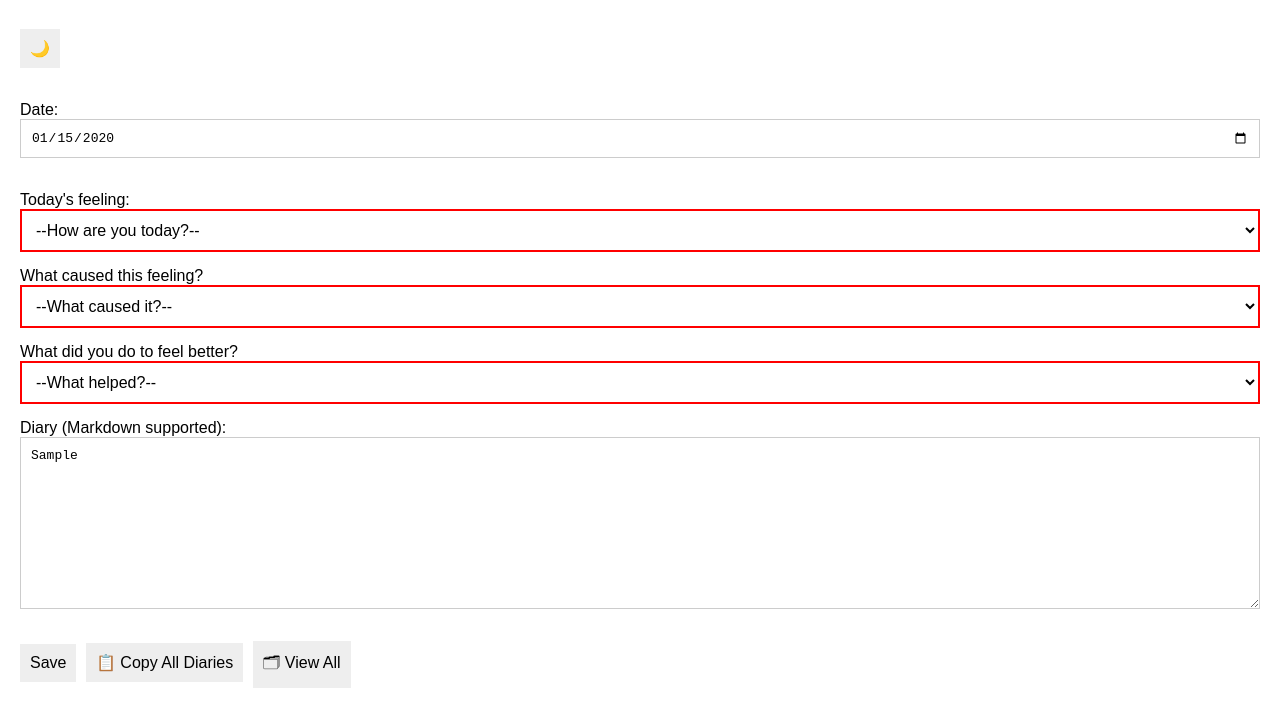
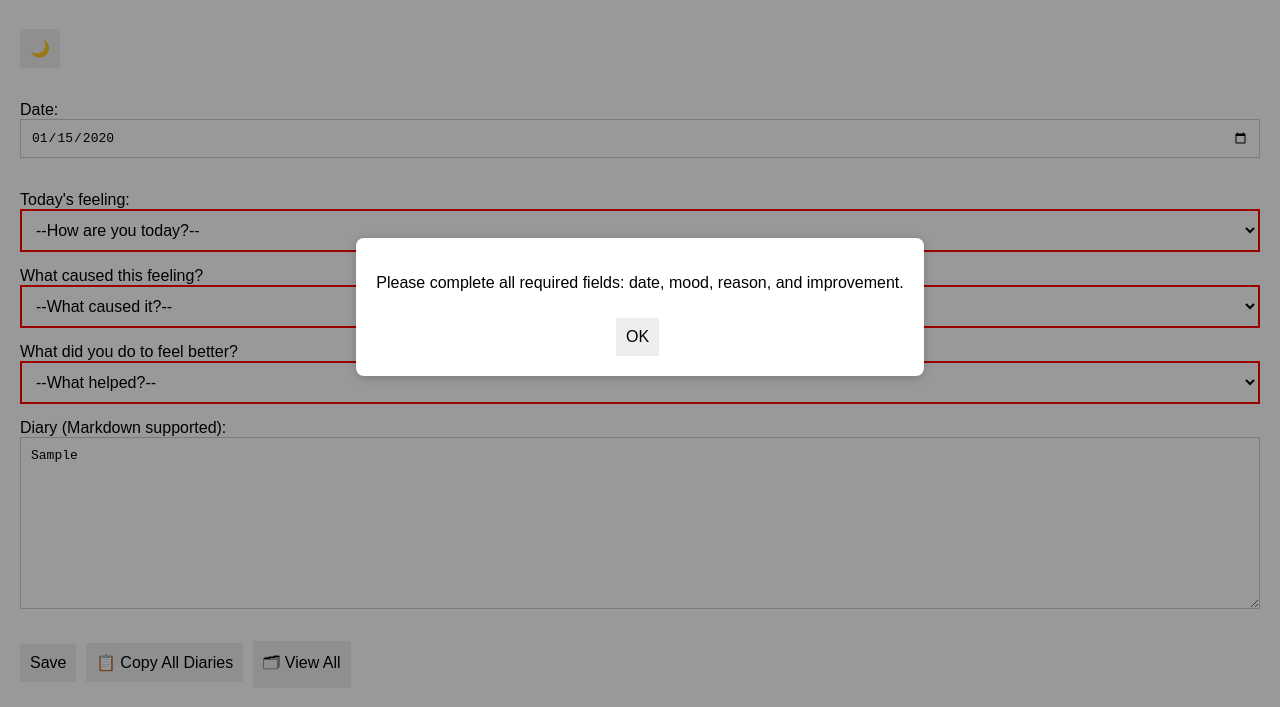
Before and after one commit to tarowillmakeitright/diary-app, a website: page public/index.html in a window 1280 px wide. Both pictures are taken after typing "2020-01-15", "Sample" into the empty fields and a click on the button "Save". Shown: the part 93-800 px from the top of the page. Drawn offline with nearby package versions, Linux system fonts and the light colour scheme.

Commit message:
when viewall button clicked, statics also showed. Some messages got cooler with ui. but confirm() is not changing.

```diff
--- a/public/index.html
+++ b/public/index.html
@@ -102,6 +102,17 @@ ul {
   list-style: none;
   padding-left: 0;
 }
+    dialog {
+    border: none;
+    border-radius: 8px;
+    padding: 20px;
+    font-size: 1em;
+    text-align: center;
+    box-shadow: 0 2px 10px rgba(0,0,0,0.2);
+  }
+  dialog::backdrop {
+    background: rgba(0, 0, 0, 0.4);
+  }
   </style>
 </head>
 <body>
@@ -222,7 +233,10 @@ ul {
   <label for="diaryText">Diary (Markdown supported):</label>
   <textarea id="diaryText" rows="10" placeholder="# Write your thoughts here using Markdown..."></textarea>
   <br><br>
-
+  <dialog id="messageDialog">
+  <p id="messageText"></p>
+  <button onclick="document.getElementById('messageDialog').close()">OK</button>
+   </dialog>
   <button onclick="saveDiary()">Save</button>
   <button onclick="copyAllDiaries()">📋 Copy All Diaries</button>
   <button onclick="loadAllDiaries()">🗂 View All</button>
@@ -269,7 +283,7 @@ function saveDiary() {
   }
 
   if (hasError) {
-    alert("Please complete all required fields: date, mood, reason, and improvement.");
+    showDialog("Please complete all required fields: date, mood, reason, and improvement.");
     return;
   }
 
@@ -283,7 +297,7 @@ function saveDiary() {
 
   const diaryData = { text, mood, reason, improvement };
   localStorage.setItem(key, JSON.stringify(diaryData));
-  alert("Saved successfully.");
+  showDialog("Saved successfully.");
 
   analyzeDiaryStats();
 }
@@ -345,6 +359,7 @@ function saveDiary() {
         `;
         container.appendChild(section);
       }
+      analyzeDiaryStats();
     }
     // Load dark mode preference on page load
 window.addEventListener("DOMContentLoaded", () => {
@@ -369,7 +384,7 @@ function copyAllDiaries() {
   }
 
   if (entries.length === 0) {
-    alert("No diary entries to copy.");
+    showDialog("No diary entries to copy.");
     return;
   }
 
@@ -388,8 +403,8 @@ ${entry.text || '(No content)'}
 `).join("\n");
 
   navigator.clipboard.writeText(fullText)
-    .then(() => alert("All diary entries copied!"))
-    .catch(() => alert("Copy failed."));
+    .then(() => showDialog("All diary entries copied!"))
+    .catch(() => showDialog("Copy failed."));
 }
     function analyzeDiaryStats() {
   const moods = [];
@@ -507,6 +522,13 @@ const NEGATIVE = ['sad', 'tired', 'angry', 'frustrated', 'anxious', 'lonely', 's
     .slice(0, topN);
 }
 
+// just ok dailog
+function showDialog(message) {
+  const dialog = document.getElementById('messageDialog');
+  const messageText = document.getElementById('messageText');
+  messageText.textContent = message;
+  dialog.showModal();
+}
 
   </script>
 </body>
```
